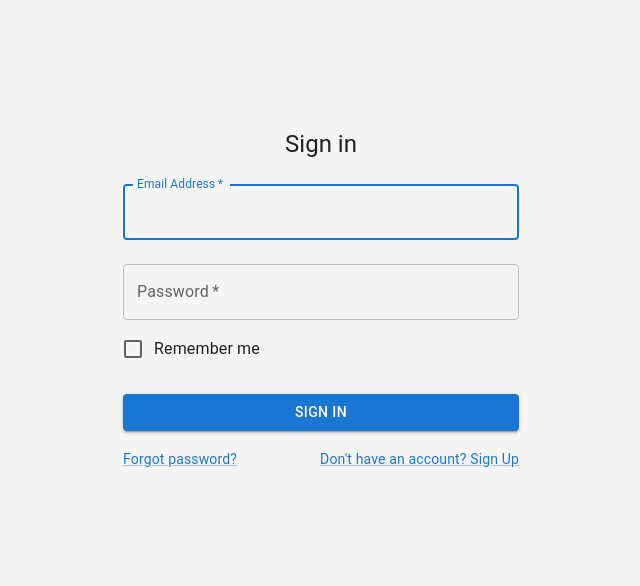
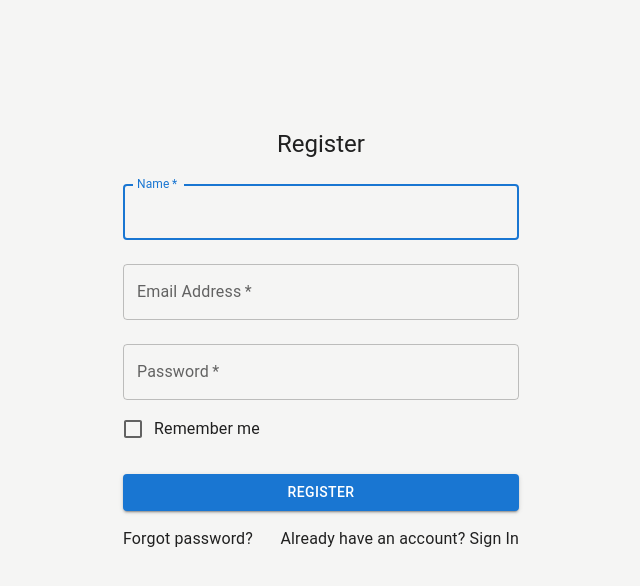
Before and after one commit to mwan391/feed, a React (Create React App) app in the folder Frontend/: page /register in a window 1280 px wide. Before the commit this address led to /signin. Shown: the top 586 px of the page, without its empty margins (319-959 px from the left). Built offline with nearby package versions, Linux system fonts and the light colour scheme.

Commit message:
fixed register page

```diff
--- a/Frontend/src/App.js
+++ b/Frontend/src/App.js
@@ -15,7 +15,10 @@ function App() {
   const location = useLocation();
 
   useEffect(() => {
-    if (!window.localStorage.loggedBeepUser) {
+    if (
+      !window.localStorage.loggedBeepUser &&
+      location.pathname !== '/register'
+    ) {
       navigate('/signin');
     }
   }, [window.localStorage.loggedBeepUser, location.pathname]);
--- a/Frontend/src/pages/home.js
+++ b/Frontend/src/pages/home.js
@@ -1,7 +1,6 @@
 import React from 'react';
 import "./home.css"
 import CardGrid from '../components/CardGrid';
-import { Card } from '@mui/material';
 import FormPropsTextFields from '../components/formPropsTextFields';
 
 function Home() {
--- a/Frontend/src/pages/register.js
+++ b/Frontend/src/pages/register.js
@@ -1,20 +1,17 @@
 import * as React from 'react';
-import Avatar from '@mui/material/Avatar';
-import { Routes, Route, useNavigate, useLocation } from 'react-router-dom';
+import { useNavigate, Link } from 'react-router-dom';
 import Button from '@mui/material/Button';
 import CssBaseline from '@mui/material/CssBaseline';
 import TextField from '@mui/material/TextField';
 import FormControlLabel from '@mui/material/FormControlLabel';
 import Checkbox from '@mui/material/Checkbox';
-import Link from '@mui/material/Link';
 import Grid from '@mui/material/Grid';
 import Box from '@mui/material/Box';
 import Typography from '@mui/material/Typography';
 import Container from '@mui/material/Container';
 import { createTheme, ThemeProvider } from '@mui/material/styles';
 
-import { useState } from 'react'
-
+import { useState } from 'react';
 
 const theme = createTheme();
 
@@ -26,36 +23,36 @@ export default function Register(props) {
 
     var axios = require('axios');
     var fetchData = JSON.stringify({
-      "username": data.get('email'),
-      "name": data.get("name"),
-      "password": data.get('password')
+      username: data.get('email'),
+      name: data.get('name'),
+      password: data.get('password'),
     });
 
     var config = {
       method: 'post',
       url: 'http://localhost:3001/api/persons',
       headers: {
-        'Content-Type': 'application/json'
+        'Content-Type': 'application/json',
       },
-      data : fetchData
+      data: fetchData,
     };
 
     axios(config)
       .then(function (response) {
         console.log(JSON.stringify(response.data));
-      setUsername('')
-      setName('')
-      setPassword('')
-      navigate("/")
+        setUsername('');
+        setName('');
+        setPassword('');
+        navigate('/');
       })
       .catch(function (error) {
         console.log(error);
       });
   };
 
-  const [username, setUsername] = useState('')
-  const [name, setName] = useState('')
-  const [password, setPassword] = useState('')
+  const [username, setUsername] = useState('');
+  const [name, setName] = useState('');
+  const [password, setPassword] = useState('');
 
   return (
     <ThemeProvider theme={theme}>
@@ -72,7 +69,12 @@ export default function Register(props) {
           <Typography component="h1" variant="h5">
             Register
           </Typography>
-          <Box component="form" onSubmit={submitLogin} noValidate sx={{ mt: 1 }}>
+          <Box
+            component="form"
+            onSubmit={submitLogin}
+            noValidate
+            sx={{ mt: 1 }}
+          >
             <TextField
               margin="normal"
               required
@@ -96,7 +98,6 @@ export default function Register(props) {
               value={username}
               type="text"
               onChange={({ target }) => setUsername(target.value)}
-
             />
             <TextField
               margin="normal"
@@ -124,13 +125,13 @@ export default function Register(props) {
             </Button>
             <Grid container>
               <Grid item xs>
-                <Link href="#" variant="body2">
+                <Link to="/register" variant="body2">
                   Forgot password?
                 </Link>
               </Grid>
               <Grid item>
-                <Link href="#" variant="body2">
-                  {"Don't have an account? Sign Up"}
+                <Link to="/signin" variant="body2">
+                  {'Already have an account? Sign In'}
                 </Link>
               </Grid>
             </Grid>
--- a/Frontend/src/pages/signIn.js
+++ b/Frontend/src/pages/signIn.js
@@ -1,24 +1,21 @@
 import * as React from 'react';
-import Avatar from '@mui/material/Avatar';
 import Button from '@mui/material/Button';
 import CssBaseline from '@mui/material/CssBaseline';
 import TextField from '@mui/material/TextField';
 import FormControlLabel from '@mui/material/FormControlLabel';
 import Checkbox from '@mui/material/Checkbox';
-import Link from '@mui/material/Link';
 import Grid from '@mui/material/Grid';
 import Box from '@mui/material/Box';
 import Typography from '@mui/material/Typography';
 import Container from '@mui/material/Container';
 import { createTheme, ThemeProvider } from '@mui/material/styles';
+import { Link } from 'react-router-dom';
 
-import { useState } from 'react'
-
+import { useState } from 'react';
 
 const theme = createTheme();
 
 export default function SignIn(props) {
-
   const submitLogin = (event) => {
     event.preventDefault();
     const data = new FormData(event.currentTarget);
@@ -26,14 +23,13 @@ export default function SignIn(props) {
       email: data.get('email'),
       password: data.get('password'),
     });
-    props.handleSubmit(username, password)
-    setUsername('')
-    setPassword('')
-
+    props.handleSubmit(username, password);
+    setUsername('');
+    setPassword('');
   };
 
-  const [username, setUsername] = useState('')
-  const [password, setPassword] = useState('')
+  const [username, setUsername] = useState('');
+  const [password, setPassword] = useState('');
 
   return (
     <ThemeProvider theme={theme}>
@@ -50,7 +46,12 @@ export default function SignIn(props) {
           <Typography component="h1" variant="h5">
             Sign in
           </Typography>
-          <Box component="form" onSubmit={submitLogin} noValidate sx={{ mt: 1 }}>
+          <Box
+            component="form"
+            onSubmit={submitLogin}
+            noValidate
+            sx={{ mt: 1 }}
+          >
             <TextField
               margin="normal"
               required
@@ -63,7 +64,6 @@ export default function SignIn(props) {
               value={username}
               type="text"
               onChange={({ target }) => setUsername(target.value)}
-
             />
             <TextField
               margin="normal"
@@ -91,12 +91,12 @@ export default function SignIn(props) {
             </Button>
             <Grid container>
               <Grid item xs>
-                <Link href="#" variant="body2">
+                <Link to="/signin" variant="body2">
                   Forgot password?
                 </Link>
               </Grid>
               <Grid item>
-                <Link href="#" variant="body2">
+                <Link to="/register" variant="body2">
                   {"Don't have an account? Sign Up"}
                 </Link>
               </Grid>
```
Lines whose indentation alone changed are shown as unchanged.
